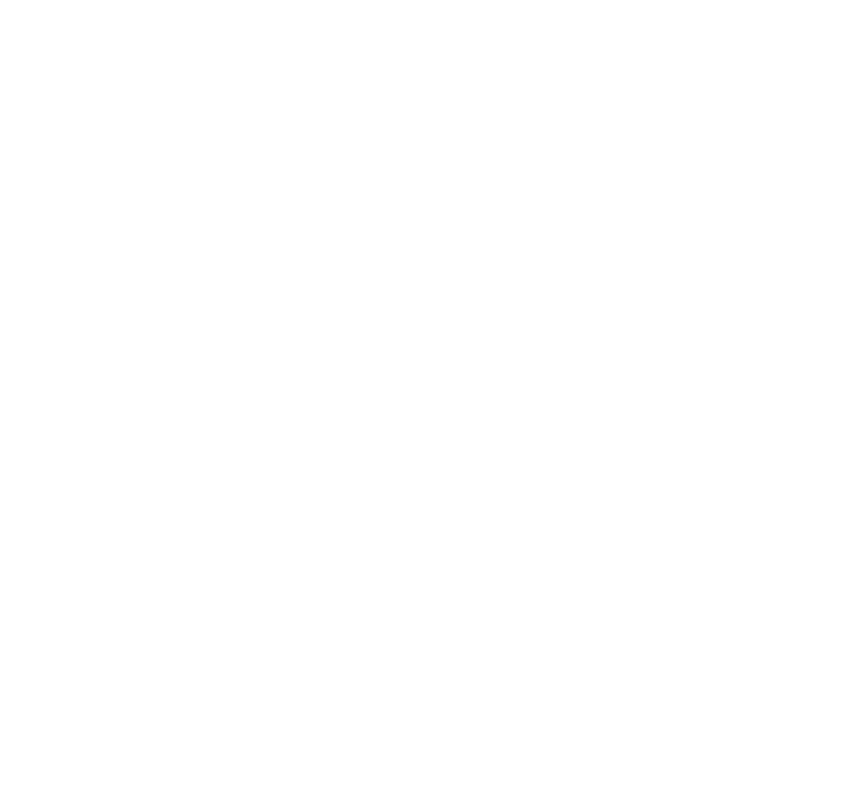
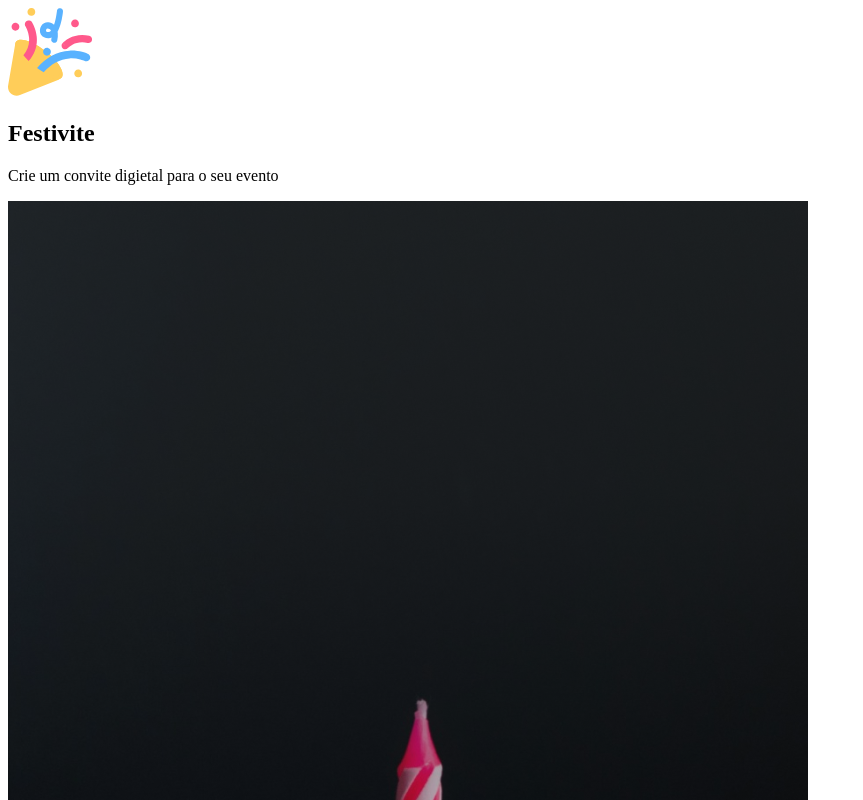
Before and after one commit to mgiffu/DESAFIO-FORMULARIO-DE-CONVITE, a plain HTML site: page index.html in a window 1280 px wide. Shown: the top 800 px of the page, without its empty margins (0-863 px from the left). Drawn offline with Linux system fonts and the light colour scheme; files that its build step writes are made by us from their sources.

Commit message:
Structuring aside

```diff
--- a/index.html
+++ b/index.html
@@ -15,7 +15,35 @@
   <link href="https://fonts.googleapis.com/css2?family=Open+Sans:ital,wght@0,300..800;1,300..800&display=swap" rel="stylesheet">
 
 </head>
+
 <body>
+  <aside>
+
+    <div class="aside-container">
+
+      <div class="overlay-container">
+
+        <img src="assets/icons/Logo.svg" alt="">
+        <h1>Festivite</h1>
+        <p>Crie um convite digietal para o seu evento</p>
+
+      </div>
+
+      <div class="background-img">
+
+        <img src="assets/Background.png" alt="">
+
+      </div>
+
+    </div>
+
+  </aside>
+
+  <main>
+
+
+  </main>
 
 </body>
+
 </html>
```
